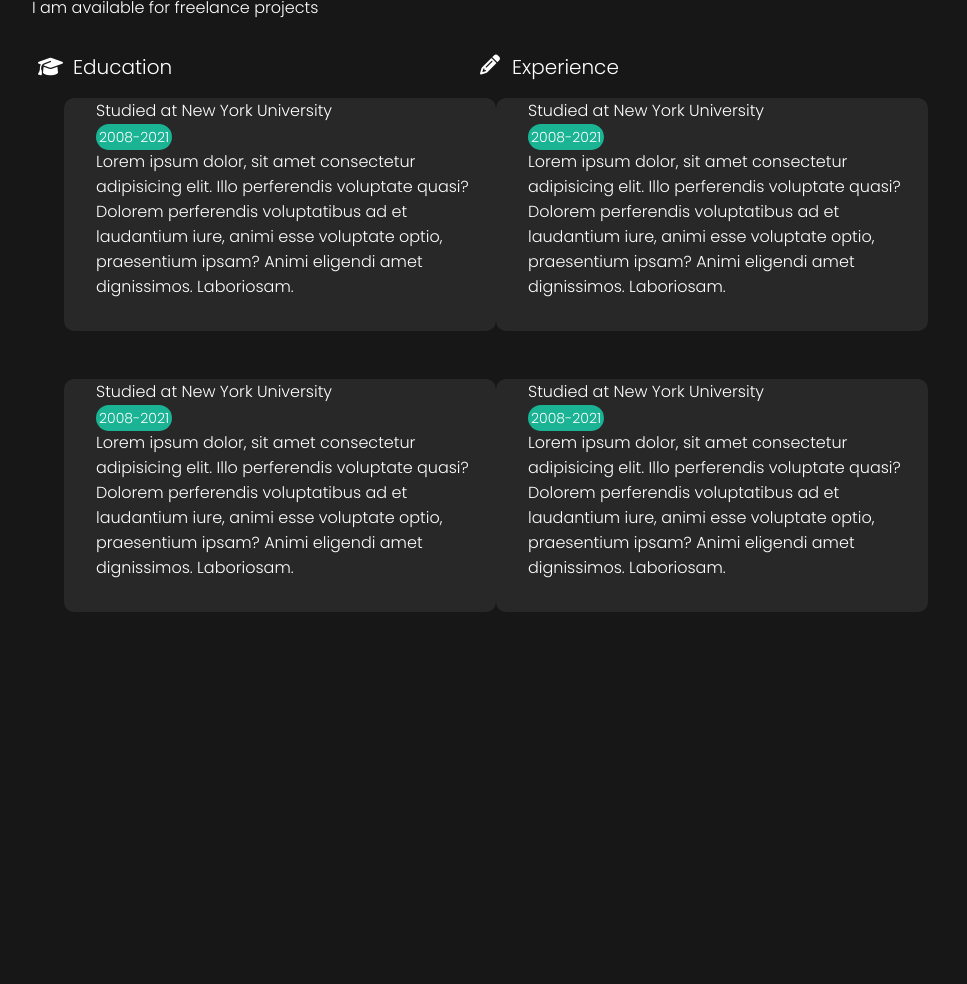
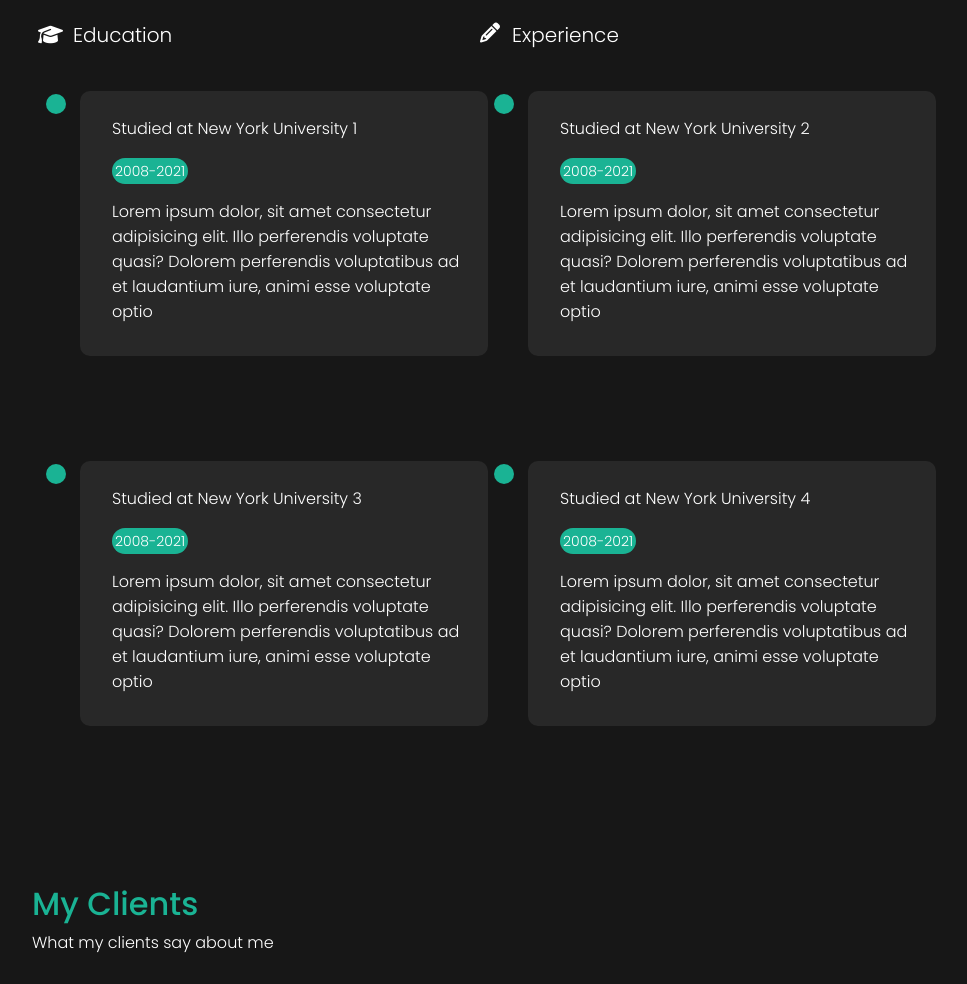
Before and after one commit to Cesar-Sandoval99/portfolio-1, a plain HTML site: page index.html in a window 1280 px wide. Shown: the part 1134-2118 px from the top of the page, without its empty margins (160-1127 px from the left). Before the commit the page ends 1778 px from the top, so only its background shows below. Drawn offline with Linux system fonts and the light colour scheme.

Commit message:
se arregla my resume y se añade my clients, se corrige img personal

```diff
--- a/assets/reset.css
+++ b/assets/reset.css
@@ -64,3 +64,6 @@ h1, h2, h3, h4, h5, h6 {
     font-family: "Poppins", sans-serif;
     line-height: 1.618;
 }
+nav{
+    z-index: 9;
+}
--- a/assets/styles.css
+++ b/assets/styles.css
@@ -37,6 +37,14 @@ nav .menu{
 nav .menu.visible{
     display: block;
 }
+@media(min-width: 461px){
+    .resume-small{
+        width: 78%;
+    }
+    .button-invisible{
+        display: none;
+    }
+}
 @media(min-width: 768px) {
     .burger-leave{
         display: none;
@@ -52,6 +60,16 @@ nav .menu.visible{
         width: 90%;
         margin: auto;
     }
+    /* .my-resume-small1{
+        margin: inherit;
+    } */
+    .my-resume-g{
+        margin-bottom: 2rem;
+    }
+    .resume-style{
+        width: 90%;
+    }
+
 }
 nav{
     position: fixed;
@@ -131,8 +149,20 @@ nav{
         width: 55%;
     }
     .img-5{
-        min-width: 13rem;
+        min-width: 15rem;
+        min-height: 20rem;
     }
+    .button-visible{
+        display: flex;
+    }
+    .button-invisible-2{
+        display: none;
+    }
+    .img-personal{
+        border-radius: 35px;
+        max-height: 27rem;
+    }
+
 }
 @media(min-width: 1240px) {
     .paddLG{
@@ -142,6 +172,7 @@ nav{
         width: 70%;
         margin: auto;
     }
+
 }
 @media(min-width: 1500px) {
     .container-xxlg {
@@ -198,7 +229,6 @@ nav{
     padding-right: 12px;
 }
 .education-box{
-    margin-left: 2rem;
     margin-bottom: 2rem;
 }
 .education-bgc{
@@ -214,6 +244,9 @@ nav{
 .padd-bottom-1r{
     padding-bottom: 1rem;
 }
+.padd-left{
+    padding-left: 3rem;
+}
 .date{
     background-color: #1ab394;
     border-radius: 15px;
@@ -222,5 +255,30 @@ nav{
 }
 .education-txt{
     padding-left: 2rem;
+    padding-top: 25px;
+    padding-right: 1rem;
 
 }
+.circle{
+    color: #1ab394;
+    background-color: #1ab394;
+    width: 20px;
+    height: 20px;
+    border-radius: 10px;
+}
+.relative{
+    position: relative;
+    padding-right: 10px;
+}
+.absolute{
+    position: absolute;
+    top: 1.7rem;
+    right: 1.5rem;
+}
+
+.margin-b-2rem{
+    margin-bottom: 2rem;
+}
+.b-radius-50{
+    border-radius: 50px;
+}
--- a/index.html
+++ b/index.html
@@ -44,7 +44,7 @@
     <div class="container container-md container-lg container-xlg container-xxlg">
         <div class="cont-lg flex-flow-wrap">
             <div class="col-12 col-lg-3">
-                <img class="img-personal" src="./assets/img/personal img.jpg" alt="">
+                <img class="img-personal paddtop b-radius-50" src="./assets/img/personal2.jfif" alt="">
             </div>
             <div class="col-lg-9 padd-txt line-heigth">
                 <h1>I'm Cesar S.</h1>
@@ -123,48 +123,83 @@
             <h2 class="base-color">My resume</h2>
             <p class="padd-bt">I am available for freelance projects</p>
     </div>
-    <div class="display-flex-2">
+    <div class="display-flex display-flex-2">
         <!-- <img class="img-4 img-2 img-5" src="./assets/img/client1.jpg" alt=""> -->
         <div class="col-12 col-lg-8 display-flex">
             <!-- <p class="padd-bt txt-lg">"</p> -->
              <button class="buttons icon1"><i class="fas fa-graduation-cap fa-lg"></i></button> <p class="sub-titles">Education</p>
 
         </div>
-        <div class="col-12 col-lg-8 display-flex"><span class="buttons icon2"><i class="fas fa-pencil-alt fa-lg"></i></span> <p class="sub-titles">Experience</p>
+        <div class="col-12 col-lg-8 display-flex button-invisible button-visible"><span class="buttons icon2"><i class="fas fa-pencil-alt fa-lg"></i></span> <p class="sub-titles">Experience</p>
         </div>
     </div>
+
+    </div> <!--  va en el 160 en caso de que no funcione-->
+    <section class="container container-md container-lg container-xlg container-xxlg display-block">
     <div class="display-flex-2 education-box paddtop">
-        <div class="col-12 col-lg-8">
-            <div class="padd-bt education-bgc education-txt"><h5>Studied at New York University</h5>
+        <div class="col-12 col-lg-8 padd-left resume-style margin-b-2rem my-resume-small resume-style-lg">
+            <span class="relative">
+                <p class="circle absolute"></p>
+            </span>
+            <div class="padd-bt education-bgc education-txt resume-style resume-small"><h5 class="padd-bottom-1r">Studied at New York University 1</h5>
                 <span class="date">2008-2021</span>
-                <p>Lorem ipsum dolor, sit amet consectetur adipisicing elit. Illo perferendis voluptate quasi? Dolorem perferendis voluptatibus ad et laudantium iure, animi esse voluptate optio, praesentium ipsam? Animi eligendi amet dignissimos. Laboriosam.</p>
+                <p class="paddtop-1r">Lorem ipsum dolor, sit amet consectetur adipisicing elit. Illo perferendis voluptate quasi? Dolorem perferendis voluptatibus ad et laudantium iure, animi esse voluptate optio</p>
             </div>
 
         </div>
-        <div class="col-12 col-lg-8">
-            <div class="padd-bt education-bgc education-txt"><h5>Studied at New York University</h5>
+        <div class="col-12 col-lg-8 padd-left resume-style margin-b-2rem my-resume-small resume-style-lg">
+            <span class="relative">
+                <p class="circle absolute"></p>
+            </span>
+            <div class="padd-bt education-bgc education-txt resume-style resume-small"><h5 class="padd-bottom-1r">Studied at New York University 2</h5>
                 <span class="date">2008-2021</span>
-                <p>Lorem ipsum dolor, sit amet consectetur adipisicing elit. Illo perferendis voluptate quasi? Dolorem perferendis voluptatibus ad et laudantium iure, animi esse voluptate optio, praesentium ipsam? Animi eligendi amet dignissimos. Laboriosam.</p>
+                <p class="paddtop-1r">Lorem ipsum dolor, sit amet consectetur adipisicing elit. Illo perferendis voluptate quasi? Dolorem perferendis voluptatibus ad et laudantium iure, animi esse voluptate optio</p>
             </div>
 
         </div>
     </div>
+    <div class="col-12 col-lg-8 display-flex button-invisible-2 padd-left"><span class="buttons icon2"><i class="fas fa-pencil-alt fa-lg"></i></span> <p class="sub-titles">Experience</p>
+    </div>
     <div class="display-flex-2 education-box paddtop">
-        <div class="col-12 col-lg-8">
-            <div class="padd-bt education-bgc education-txt"><h5>Studied at New York University</h5>
+        <div class="col-12 col-lg-8 padd-left resume-style margin-b-2rem my-resume-small resume-style-lg">
+            <span class="relative">
+                <p class="circle absolute"></p>
+            </span>
+            <div class="padd-bt education-bgc education-txt resume-style resume-small"><h5 class="padd-bottom-1r">Studied at New York University 3</h5>
                 <span class="date">2008-2021</span>
-                <p>Lorem ipsum dolor, sit amet consectetur adipisicing elit. Illo perferendis voluptate quasi? Dolorem perferendis voluptatibus ad et laudantium iure, animi esse voluptate optio, praesentium ipsam? Animi eligendi amet dignissimos. Laboriosam.</p>
+                <p class="paddtop-1r">Lorem ipsum dolor, sit amet consectetur adipisicing elit. Illo perferendis voluptate quasi? Dolorem perferendis voluptatibus ad et laudantium iure, animi esse voluptate optio</p>
             </div>
 
         </div>
-        <div class="col-12 col-lg-8">
-            <div class="padd-bt education-bgc education-txt"><h5>Studied at New York University</h5>
+        <div class="col-12 col-lg-8 padd-left resume-style margin-b-2rem my-resume-small resume-style-lg">
+            <span class="relative">
+                <p class="circle absolute"></p>
+            </span>
+            <div class="padd-bt education-bgc education-txt resume-style resume-small"><h5 class="padd-bottom-1r">Studied at New York University 4</h5>
                 <span class="date">2008-2021</span>
-                <p>Lorem ipsum dolor, sit amet consectetur adipisicing elit. Illo perferendis voluptate quasi? Dolorem perferendis voluptatibus ad et laudantium iure, animi esse voluptate optio, praesentium ipsam? Animi eligendi amet dignissimos. Laboriosam.</p>
+                <p class="paddtop-1r">Lorem ipsum dolor, sit amet consectetur adipisicing elit. Illo perferendis voluptate quasi? Dolorem perferendis voluptatibus ad et laudantium iure, animi esse voluptate optio</p>
             </div>
 
         </div>
     </div>
 </section>
+    <section>
+        <div class="container container-md container-lg container-xlg container-xxlg display-block">
+            <div class="col-12">
+                <h2 class="base-color">My Clients</h2>
+                <p class="padd-bt">What my clients say about me</p>
+        </div>
+        <div class="display-flex-2">
+            <div class="col-12 col-lg-4">
+                <img class="img-4 img-2 img-5" src="./assets/img/client1.jpg" alt="">
+            </div>
+            <div class="col-12 col-lg-8">
+                <p class="padd-bt txt-lg">"In a professional context it often happens that private or corporate clients corder a publication to be made.In a professional context it often happens that private or corporate clients corder a publication to be made.In a professional context it often happens that private or corporate clients corder."</p>
+                <h6>Sarah Smith,</h6>
+                <span>Seo Manager</span>
+            </div>
+        </div>
+    </section>
+</section>
 </body>
 </html>
```
Also changed, not shown: assets/img/personal2.jfif (added).
